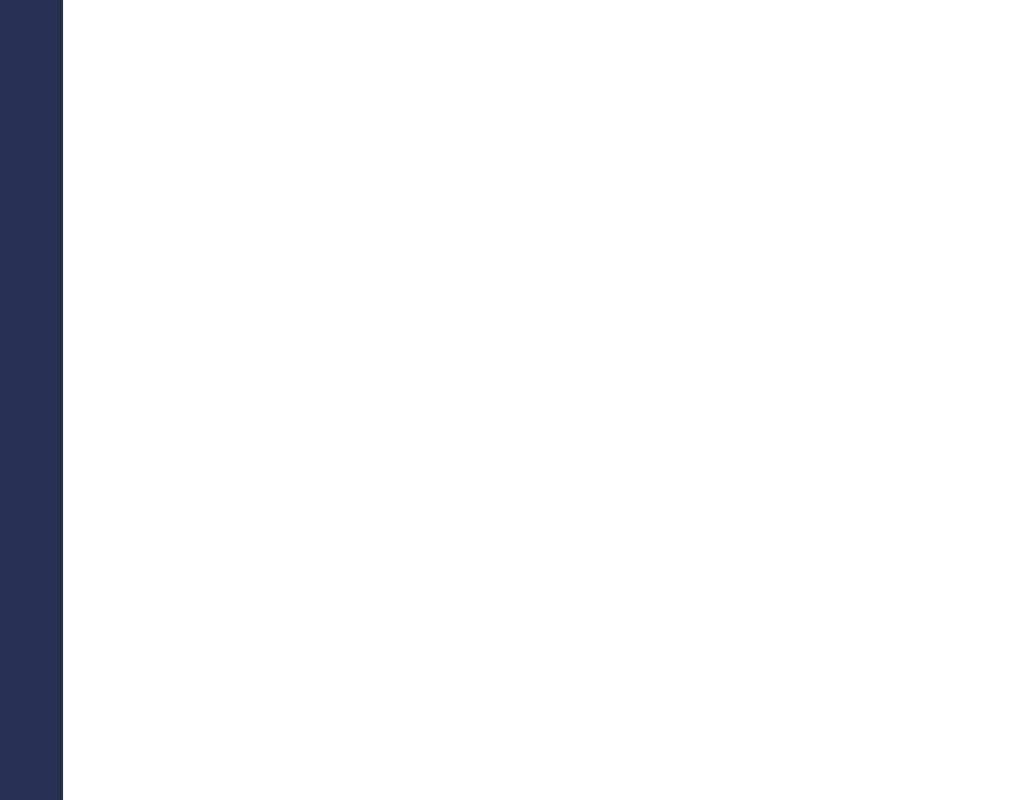
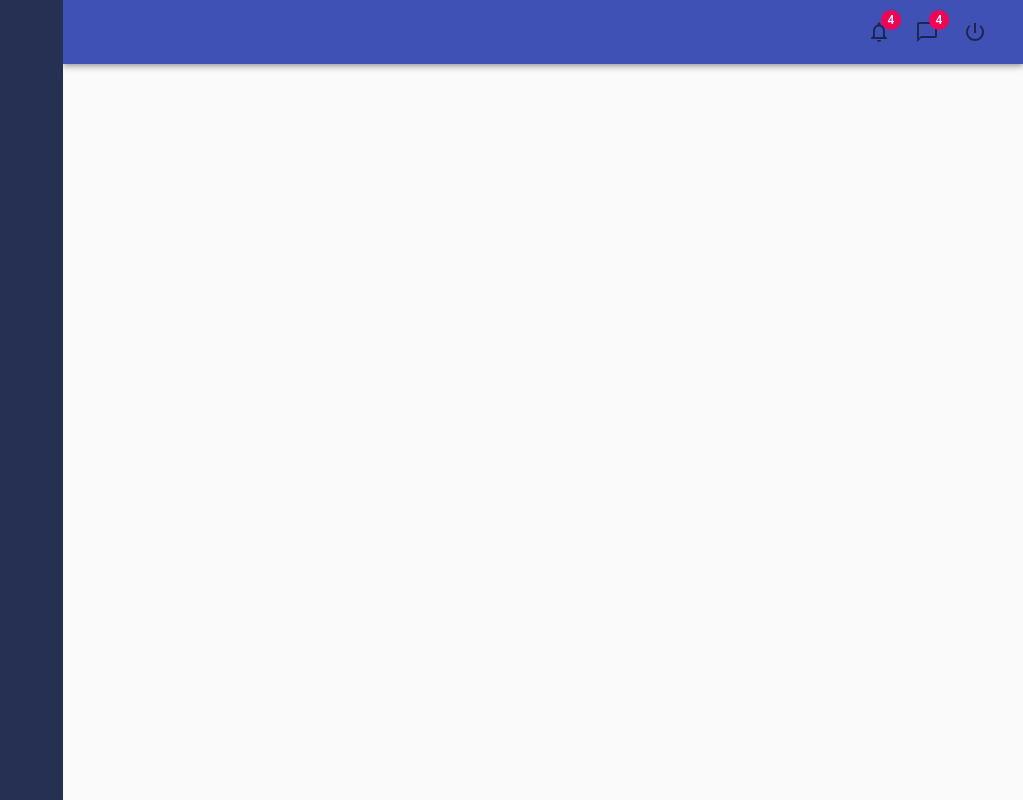
Before and after one commit to JLKP001/React-Material-UI-Complete-Tutorial, a React (Create React App) app in the folder material-ui-tutorial/: page / in a window 1280 px wide. Shown: the whole page, without its empty margins (257-1280 px from the left). Built offline with nearby package versions, Linux system fonts and the light colour scheme.

Commit message:
Added base Header component

```diff
--- a/material-ui-tutorial/package.json
+++ b/material-ui-tutorial/package.json
@@ -4,6 +4,7 @@
   "private": true,
   "dependencies": {
     "@material-ui/core": "^4.11.2",
+    "@material-ui/icons": "^4.11.2",
     "@testing-library/jest-dom": "^5.11.6",
     "@testing-library/react": "^11.2.2",
     "@testing-library/user-event": "^12.6.0",
--- a/material-ui-tutorial/src/App.js
+++ b/material-ui-tutorial/src/App.js
@@ -1,11 +1,24 @@
 import React from "react";
 import { SideMenu } from "./components/SideMenu";
+import { Header } from "./components/Header";
+import { CssBaseline, makeStyles } from "@material-ui/core";
+
+const useStyles = makeStyles({
+  appMain: {
+    paddingLeft: "320px",
+    width: "100%",
+  },
+});
 
 const App = () => {
+  const classes = useStyles();
   return (
     <>
       <SideMenu />
-      <div>My App</div>
+      <div className={classes.appMain}>
+        <Header />
+      </div>
+      <CssBaseline />
     </>
   );
 };
--- /dev/null
+++ b/material-ui-tutorial/src/components/Header.js
@@ -0,0 +1,42 @@
+import React from "react";
+import {
+  AppBar,
+  Toolbar,
+  Grid,
+  InputBase,
+  IconButton,
+  Badge,
+} from "@material-ui/core";
+import NotificationsNoneIcon from "@material-ui/icons/NotificationsNone";
+import ChatBubbleOutlineIcon from "@material-ui/icons/ChatBubbleOutline";
+import PowerSettingsNewIcon from "@material-ui/icons/PowerSettingsNew";
+
+export const Header = () => {
+  return (
+    <AppBar position="static">
+      <Toolbar>
+        <Grid container>
+          <Grid item>
+            <InputBase />
+          </Grid>
+          <Grid item sm />
+          <Grid item>
+            <IconButton>
+              <Badge badgeContent={4} color="secondary">
+                <NotificationsNoneIcon />
+              </Badge>
+            </IconButton>
+            <IconButton>
+              <Badge badgeContent={4} color="secondary">
+                <ChatBubbleOutlineIcon />
+              </Badge>
+            </IconButton>
+            <IconButton>
+              <PowerSettingsNewIcon />
+            </IconButton>
+          </Grid>
+        </Grid>
+      </Toolbar>
+    </AppBar>
+  );
+};
```
Also changed, not shown: 1 other file (tests, documents, lock files or other folders).
